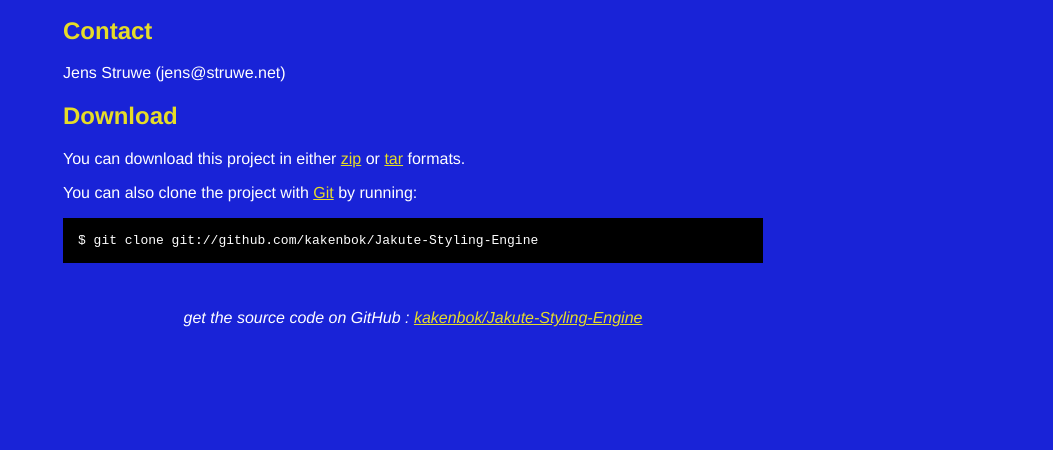
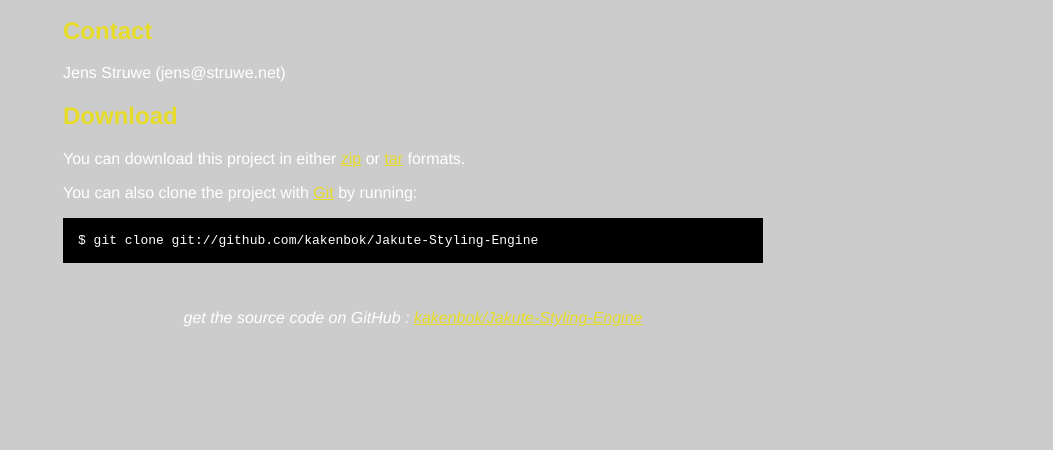
Before and after one commit to kakenbok/Jakute-Styling-Engine, a plain HTML site: page index.html in a window 1280 px wide. Shown: the part 350-800 px from the top of the page, without its empty margins (227-1280 px from the left). Drawn offline with Linux system fonts and the light colour scheme.

Commit message:
[Pages] Page update

```diff
--- a/index.html
+++ b/index.html
@@ -8,7 +8,7 @@
   <style type="text/css">
     body {
       margin-top: 1.0em;
-      background-color: #1923d7;
+      background-color: #CCCCCC;
       font-family: Helvetica, Arial, FreeSans, san-serif;
       color: #ffffff;
     }
```
